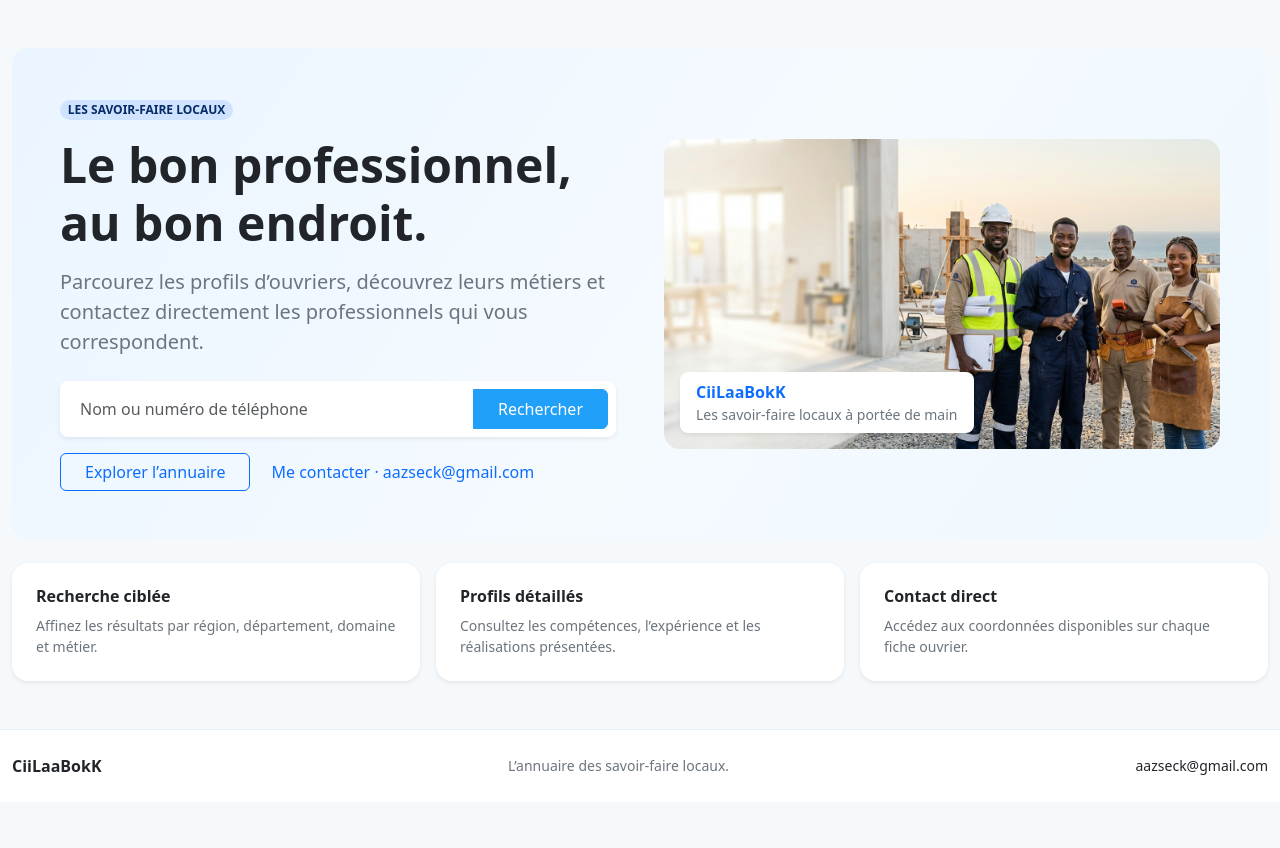
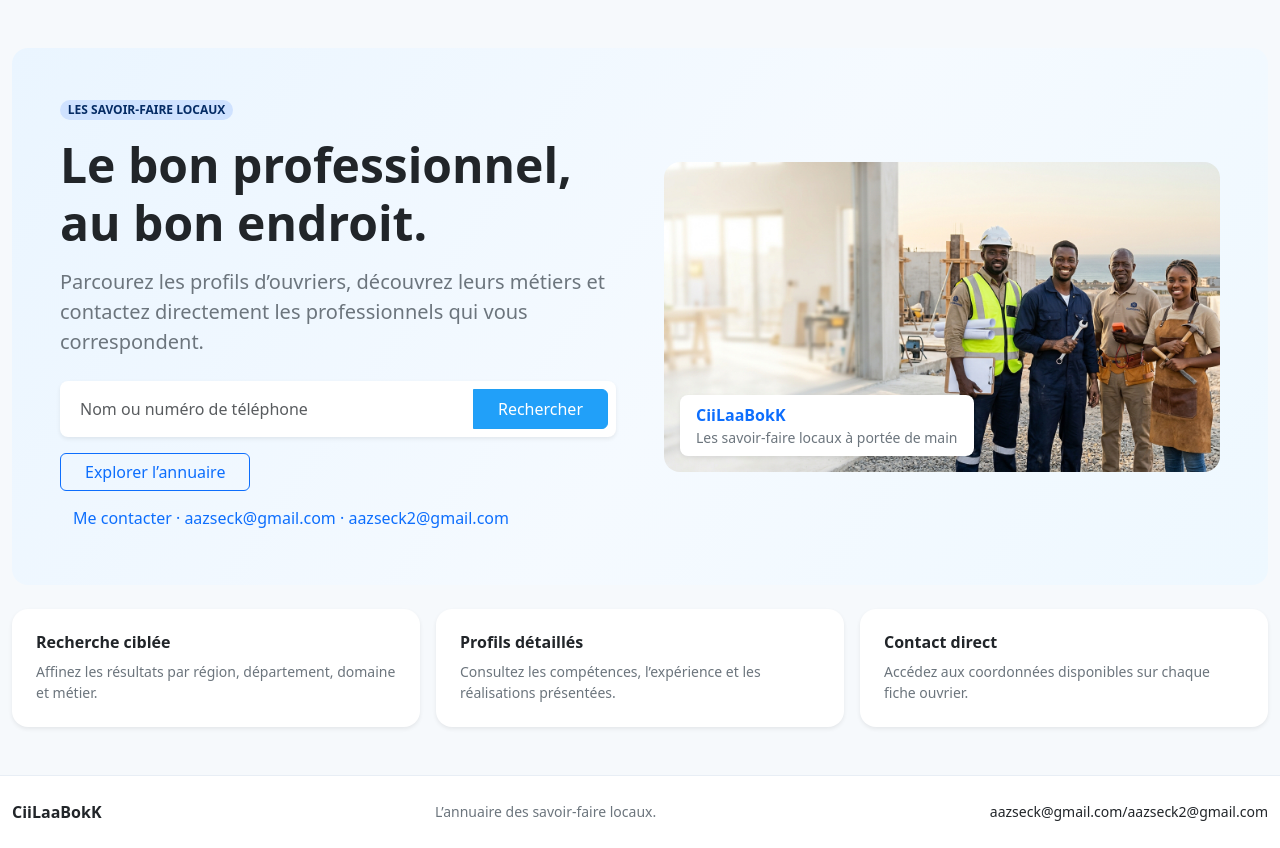
Before and after one commit to Zicrou/ciilaabokk-ouvriers-laravel, a Laravel app: page / in a window 1280 px wide. Shown: the part 63-911 px from the top of the page. Before the commit the page ends 838 px from the top, so only its background shows below. Run offline with Laravel 12, Linux system fonts and the light colour scheme; style sheets or scripts are compiled from the project's sources; some libraries are stand-ins or nearby versions.

Commit message:
Ajout deuxieme mail

```diff
--- a/resources/views/base.blade.php
+++ b/resources/views/base.blade.php
@@ -105,7 +105,7 @@
                                 <a href="{{ route('ouvrier.create') }}" class="btn btn-link text-decoration-none">Ajouter un profil</a>
                             @endauth
                             <a href="mailto:aazseck@gmail.com" class="btn btn-link text-decoration-none">
-                                Me contacter · aazseck@gmail.com
+                                Me contacter · aazseck@gmail.com · aazseck2@gmail.com
                             </a>
                         </div>
                     </div>
@@ -163,7 +163,7 @@
         <div class="container d-flex flex-column flex-sm-row justify-content-between align-items-sm-center gap-2">
             <a href="{{ route('accueil') }}" class="text-dark fw-semibold text-decoration-none">CiiLaaBokK</a>
             <span class="text-secondary small">L’annuaire des savoir-faire locaux.</span>
-            <a href="mailto:aazseck@gmail.com" class="small text-decoration-none">aazseck@gmail.com</a>
+            <a href="mailto:aazseck@gmail.com" class="small text-decoration-none">aazseck@gmail.com/aazseck2@gmail.com</a>
         </div>
     </footer>
 
```
